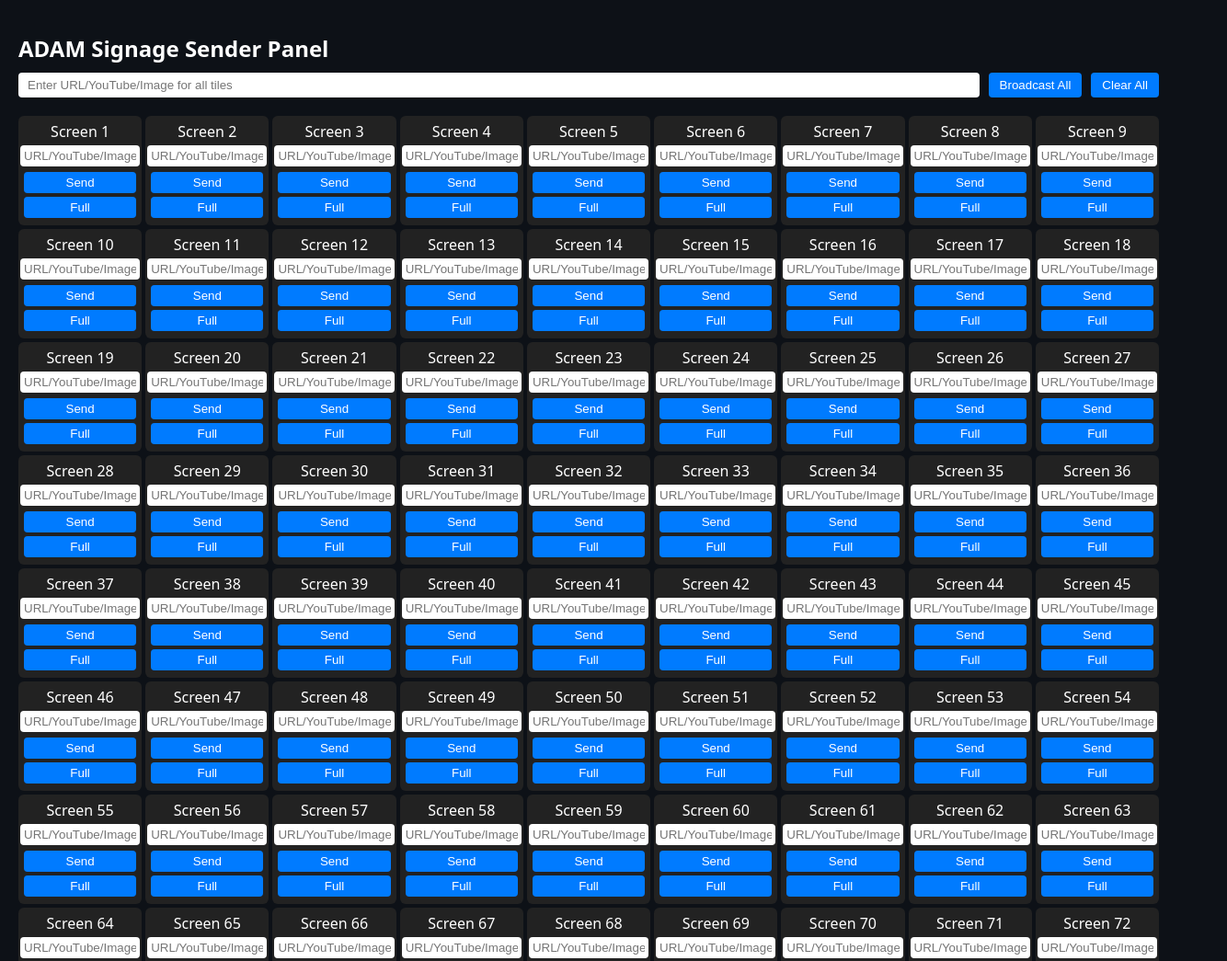
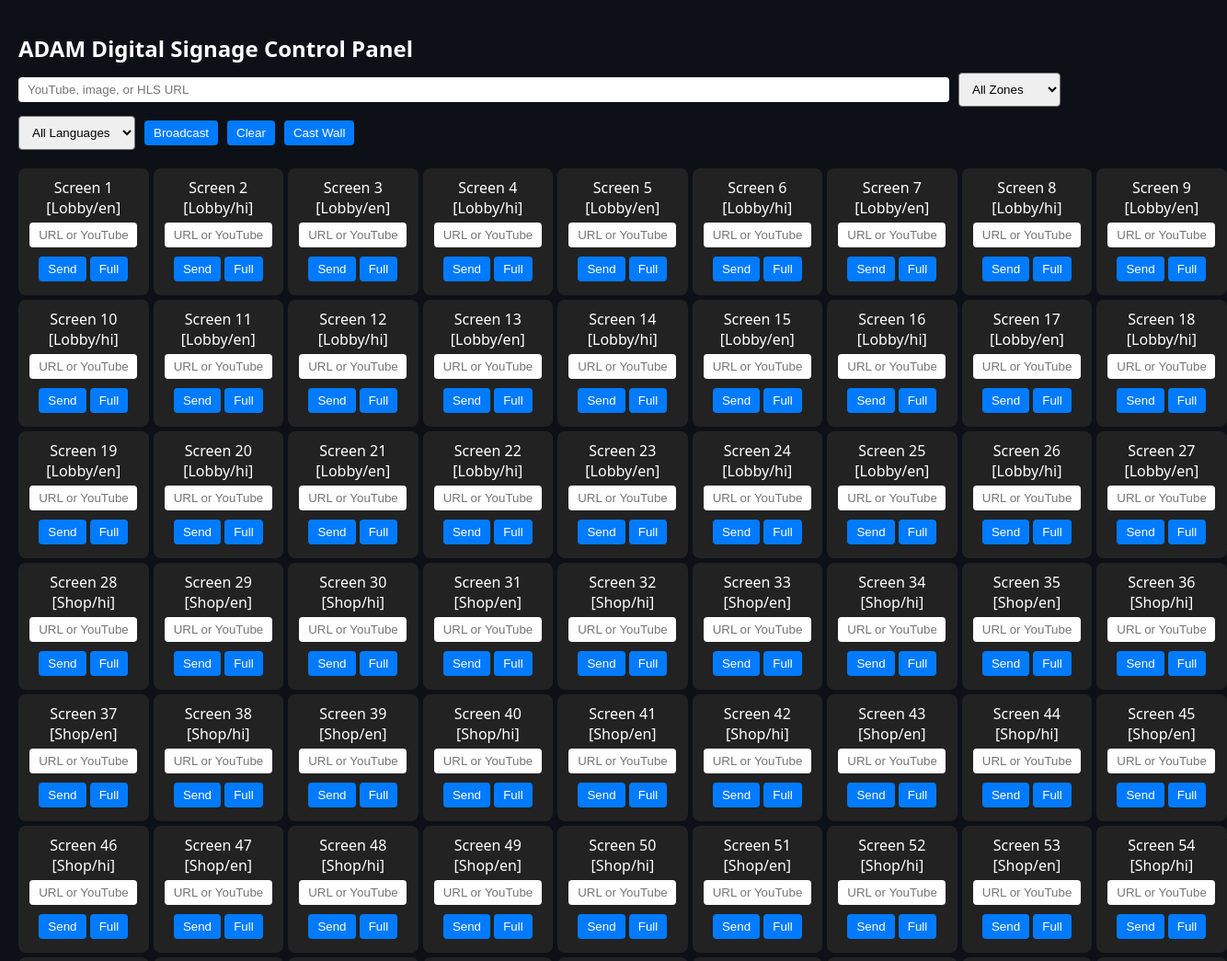
Before and after one commit to aditjoint/vspace.adamconsult.com, a plain HTML site: page sender.html in a window 1280 px wide. Shown: the top 1045 px of the page at 92% size, 1334 px wide, since content can reach past the window. Drawn offline with Linux system fonts and the light colour scheme.

Commit message:
Update sender.html
Signed-off-by: Lalitendu Samantaray <aditjoint@gmail.com>

```diff
--- a/sender.html
+++ b/sender.html
@@ -3,147 +3,121 @@
 <head>
 <meta charset="UTF-8">
 <meta name="viewport" content="width=device-width, initial-scale=1.0">
-<title>ADAM Signage Sender Panel</title>
+<title>ADAM Signage Control Panel</title>
 <style>
-body {
-  font-family: system-ui, sans-serif;
-  background:#0d1117;
-  color:#fff;
-  margin:0;
-  padding:20px;
-}
-h1 {
-  font-size:1.5rem;
-  margin-bottom:10px;
-}
-.control-bar {
-  display:flex;
-  flex-wrap:wrap;
-  gap:10px;
-  margin-bottom:20px;
-}
-.control-bar input[type=text] {
-  flex:1;
-  padding:6px 10px;
-  border-radius:4px;
-  border:none;
-}
-.control-bar button {
-  padding:6px 12px;
-  border:none;
-  border-radius:4px;
-  background:#007bff;
-  color:#fff;
-  cursor:pointer;
-}
-.control-bar button:hover {
-  background:#0056b3;
-}
-.grid {
-  display:grid;
-  grid-template-columns:repeat(9,1fr);
-  gap:4px;
-}
-.tile {
-  background:#222;
-  padding:6px;
-  border-radius:6px;
-  display:flex;
-  flex-direction:column;
-  align-items:center;
-}
-.tile input {
-  width:100%;
-  margin:4px 0;
-  padding:4px;
-  border-radius:4px;
-  border:none;
-}
-.tile button {
-  width:100%;
-  margin:2px 0;
-  padding:4px;
-  border-radius:4px;
-  border:none;
-  cursor:pointer;
-  background:#007bff;
-  color:#fff;
-}
-.tile button:hover {
-  background:#0056b3;
-}
+body { font-family: system-ui, sans-serif; background:#0d1117; color:#fff; margin:0; padding:20px; }
+h1 { font-size:1.5rem; margin-bottom:10px; }
+.grid { display:grid; grid-template-columns:repeat(9,1fr); gap:5px; }
+.tile { background:#222; padding:10px; text-align:center; border-radius:8px; cursor:pointer; transition:0.2s; }
+.tile:hover { background:#333; transform:scale(1.05); }
+input, button { padding:6px 10px; margin:5px 0; border:none; border-radius:4px; }
+input[type="text"] { width:80%; }
+button { cursor:pointer; background:#007bff; color:white; }
+button:hover { background:#0056b3; }
+.control-bar { margin-bottom:20px; display:flex; flex-wrap:wrap; gap:10px; }
+select { padding:6px 10px; border-radius:4px; }
 </style>
 </head>
 <body>
-<h1>ADAM Signage Sender Panel</h1>
+<h1>ADAM Digital Signage Control Panel</h1>
 
 <div class="control-bar">
-  <input type="text" id="globalUrl" placeholder="Enter URL/YouTube/Image for all tiles">
-  <button onclick="broadcastAll()">Broadcast All</button>
-  <button onclick="clearAll()">Clear All</button>
+  <input id="globalUrl" type="text" placeholder="YouTube, image, or HLS URL">
+  <select id="zoneSelect">
+    <option value="all">All Zones</option>
+    <option value="Lobby">Lobby</option>
+    <option value="Shop">Shop Floor</option>
+    <option value="Conference">Conference</option>
+  </select>
+  <select id="langSelect">
+    <option value="all">All Languages</option>
+    <option value="en">English</option>
+    <option value="hi">Hindi</option>
+  </select>
+  <button onclick="broadcastAll()">Broadcast</button>
+  <button onclick="clearAll()">Clear</button>
+  <button onclick="castWall()">Cast Wall</button>
 </div>
 
 <div class="grid" id="grid"></div>
 
+<script src="https://www.gstatic.com/cv/js/sender/v1/cast_sender.js?loadCastFramework=1"></script>
 <script>
 const channel = new BroadcastChannel('signage-control');
 const tilesData = [];
+const grid = document.getElementById('grid');
 
-// Build 9x9 grid
-const grid = document.getElementById('grid');
-for(let i=0;i<81;i++){
+// Build 9x9 grid (81 tiles)
+for (let i = 0; i < 81; i++) {
   const tile = document.createElement('div');
   tile.className = 'tile';
-
   const zone = i < 27 ? 'Lobby' : (i < 54 ? 'Shop' : 'Conference');
-  const language = i%2===0 ? 'en' : 'hi';
+  const language = i % 2 === 0 ? 'en' : 'hi';
+  tilesData.push({ zone, language });
 
   tile.innerHTML = `
-    <div>Screen ${i+1}</div>
-    <input id="url${i}" type="text" placeholder="URL/YouTube/Image">
+    <div>Screen ${i+1} [${zone}/${language}]</div>
+    <input id="url${i}" type="text" placeholder="URL or YouTube">
     <button onclick="sendTo(${i})">Send</button>
     <button onclick="goFull(${i})">Full</button>
   `;
-
   grid.appendChild(tile);
-  tilesData.push({zone, language});
 }
 
-// YouTube embed helper
-function normalizeYouTubeUrl(url){
-  if(!url) return '';
-  if(url.includes('youtube.com/watch?v=')){
-    const id = url.split('v=')[1].split('&')[0];
+function normalizeYouTubeUrl(url) {
+  if (!url) return '';
+  if (url.includes("youtube.com/watch?v=")) {
+    const id = url.split("v=")[1].split("&")[0];
     return `https://www.youtube.com/embed/${id}?autoplay=1&mute=1`;
-  } else if(url.includes('youtu.be/')){
-    const id = url.split('youtu.be/')[1];
+  } else if (url.includes("youtu.be/")) {
+    const id = url.split("youtu.be/")[1];
     return `https://www.youtube.com/embed/${id}?autoplay=1&mute=1`;
   }
   return url;
 }
 
-// Per-tile send
-function sendTo(index){
+function sendTo(index) {
   const url = normalizeYouTubeUrl(document.getElementById(`url${index}`).value.trim());
-  if(url){
-    channel.postMessage({action:'play', index, url});
+  if (!url) return;
+  const { zone, language } = tilesData[index];
+  const selZone = document.getElementById('zoneSelect').value;
+  const selLang = document.getElementById('langSelect').value;
+  if ((selZone === 'all' || selZone === zone) && (selLang === 'all' || selLang === language)) {
+    channel.postMessage({ action:'play', index, url, zone, language });
   }
 }
 
-// Per-tile full screen
-function goFull(index){
-  channel.postMessage({action:'fullscreen', index});
+function goFull(index) {
+  channel.postMessage({ action:'fullscreen', index });
 }
 
-// Broadcast all
-function broadcastAll(){
+function broadcastAll() {
   const url = normalizeYouTubeUrl(document.getElementById('globalUrl').value.trim());
-  if(url) channel.postMessage({action:'broadcast', url});
+  if (!url) return;
+  const selZone = document.getElementById('zoneSelect').value;
+  const selLang = document.getElementById('langSelect').value;
+  channel.postMessage({ action:'broadcast', url, zone: selZone, language: selLang });
 }
 
-// Clear all
-function clearAll(){
-  channel.postMessage({action:'clear'});
+function clearAll() {
+  channel.postMessage({ action:'clear' });
+}
+
+// ---------------- Chromecast ----------------
+function castWall() {
+  const appID = 'CC1AD845'; // Default Receiver
+  const sessionRequest = new chrome.cast.SessionRequest(appID);
+  const apiConfig = new chrome.cast.ApiConfig(sessionRequest, null, null);
+  chrome.cast.initialize(apiConfig, ()=>console.log('Cast init'), e=>console.error(e));
+  chrome.cast.requestSession(session => {
+    console.log('Cast session started', session);
+    const mediaInfo = new chrome.cast.media.MediaInfo(
+      'https://YOUR_GITHUB_PAGES/receiver.html',
+      'text/html'
+    );
+    const request = new chrome.cast.media.LoadRequest(mediaInfo);
+    session.loadMedia(request, ()=>console.log('Receiver loaded'), e=>console.error(e));
+  }, e=>console.error(e));
 }
 </script>
 </body>
```
